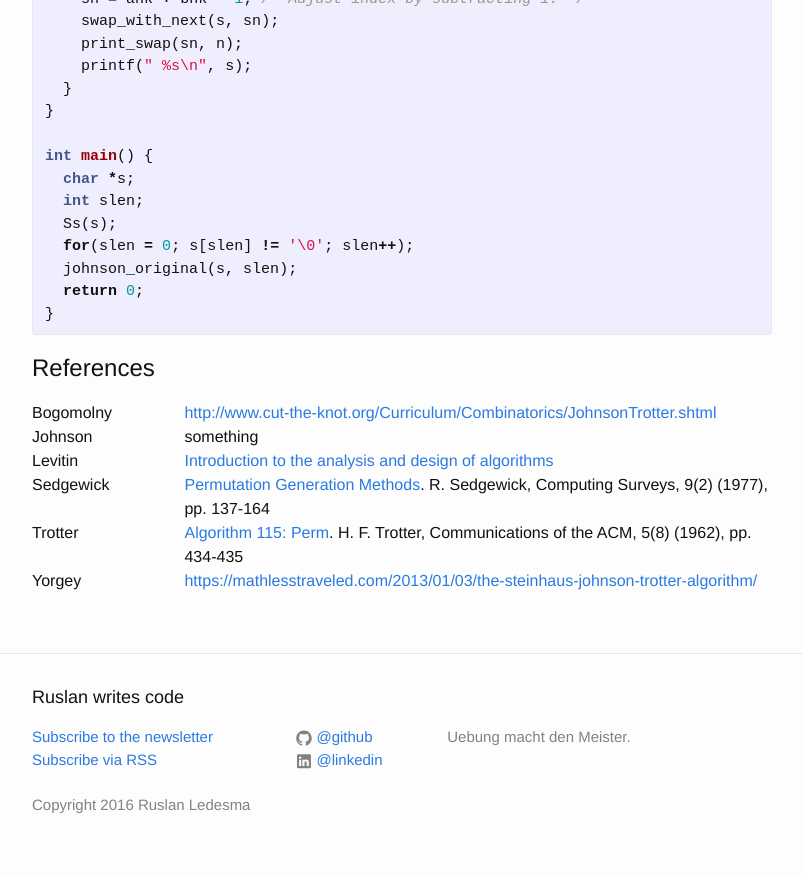
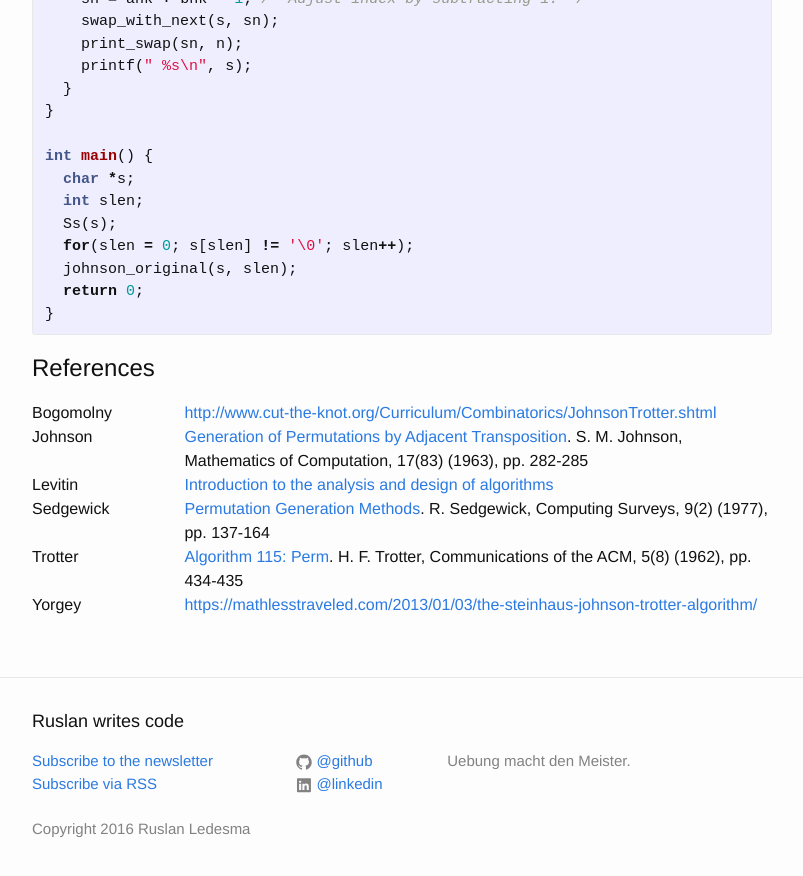
Before and after one commit to mrrusof/mrrusof.github.io, a Jekyll site: the page built from _posts/2016-06-18-how-does-johnson-trotter-work.markdown, in a window 1280 px wide and 900 px high, scrolled down 13431 px. Shown: the top 876 px of the window, without its empty margins (238-1041 px from the left). Built offline with Jekyll 4.4.1, drawn with Linux system fonts in a browser that asks for light colours; formulas are drawn with MathJax 3.

Commit message:
WIP How does Johnson-Trotter algorithm work?

```diff
--- a/_posts/2016-06-18-how-does-johnson-trotter-work.markdown
+++ b/_posts/2016-06-18-how-does-johnson-trotter-work.markdown
@@ -659,7 +659,8 @@ int main() {
     Johnson
   </dt>
   <dd>
-    something
+    <a href="http://www.ams.org/journals/mcom/1963-17-083/S0025-5718-1963-0159764-2/S0025-5718-1963-0159764-2.pdf">Generation of Permutations by Adjacent Transposition</a>.
+    S. M. Johnson, Mathematics of Computation, 17(83) (1963), pp. 282-285
   </dd>
   <dt id="levitin">
     Levitin
```
